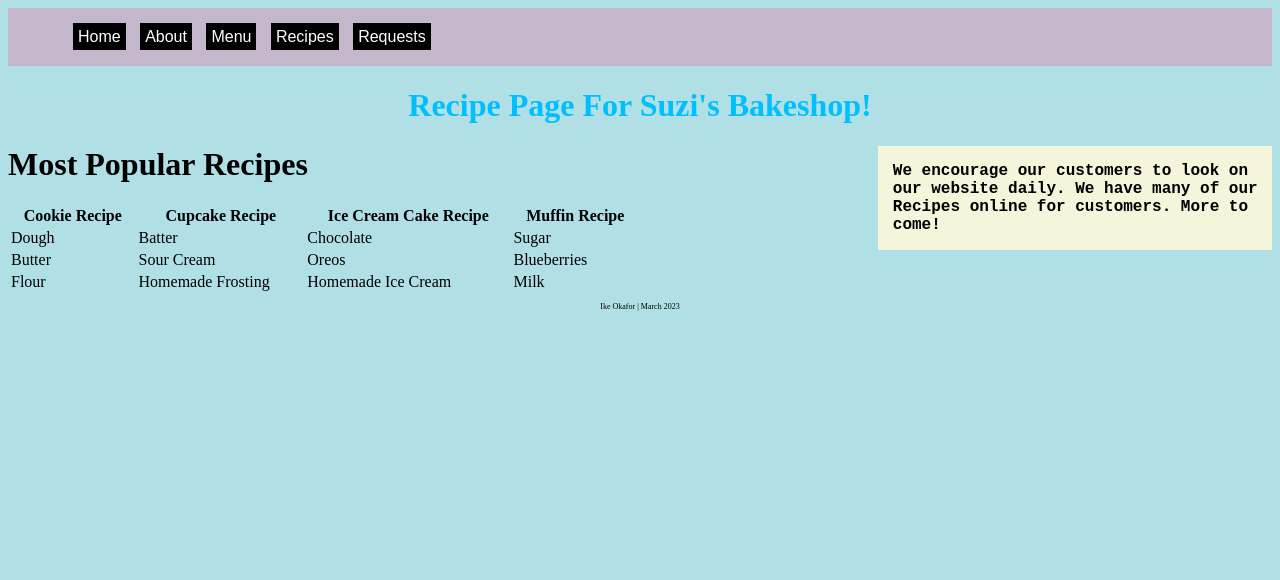
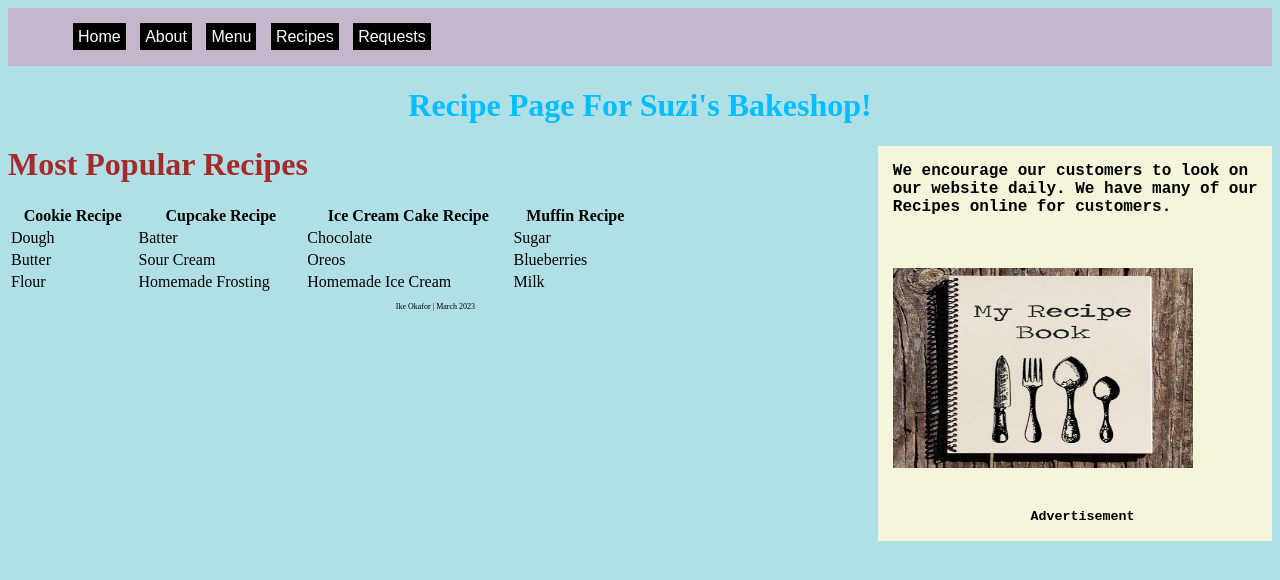
Before and after one commit to iokafor4490/suzis-bakeshop, a plain HTML site: page Pages/Recipes.html in a window 1280 px wide. Drawn offline with Linux system fonts and the light colour scheme.

Commit message:
More updates

```diff
--- a/Pages/Recipes.html
+++ b/Pages/Recipes.html
@@ -36,11 +36,19 @@
     <h1 class="center" style="color:deepskyblue">Recipe Page For Suzi's Bakeshop!</h1>
 
     <aside>
-        <p><b>We encourage our customers to look on our website daily. We have many of our Recipes online for customers.  More to come!</p></b>
+        <p><b>We encourage our customers to look on our website daily. We have many of our Recipes online for customers.</p></b>
+        <br>
+        <br>
+        <img src="../images/recipebook.avif" alt="Recipe Book"
+           width="300"
+           height="200" />
+          <br>
+          <br>
+          <p style="text-align: center"><b><small>Advertisement</p></b></small>
         </aside>
 
         <main>
-            <h1>Most Popular Recipes</h1>
+            <h1 style="color:brown";>Most Popular Recipes</h1>
 
 
             <table style="width:50%">
```
Also changed, not shown: Pages/About.html (+3 -1 lines), Pages/Menu.html (+1 -1 lines), Pages/index.html (+4 -0 lines), Images/recipebook.avif (added).
